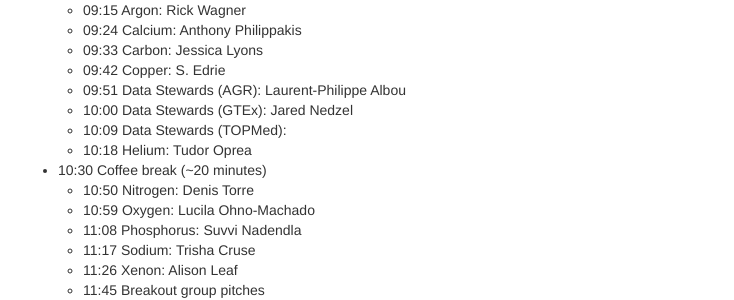
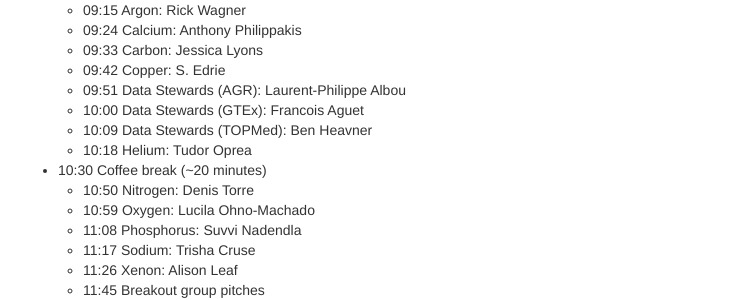
Before and after one commit to dcppc/2018-september-workshop, a Jekyll site: the page built from docs/agenda.md, in a window 1280 px wide and 900 px high, scrolled down 1240 px. Shown: the part 158-458 px from the top of the window, without its empty margins (257-991 px from the left). Built offline with Jekyll 4.4.1, drawn with Linux system fonts in a browser that asks for light colours.

Commit message:
add data steward names

```diff
--- a/docs/agenda.md
+++ b/docs/agenda.md
@@ -67,8 +67,8 @@ should focus on ongoing work and future directions. Each speaker will have 5 min
 	- 09:33 Carbon: Jessica Lyons
 	- 09:42 Copper: S. Edrie
 	- 09:51 Data Stewards (AGR): Laurent-Philippe Albou
-	- 10:00 Data Stewards (GTEx): Jared Nedzel
-	- 10:09 Data Stewards (TOPMed):
+	- 10:00 Data Stewards (GTEx): Francois Aguet
+	- 10:09 Data Stewards (TOPMed): Ben Heavner
 	- 10:18 Helium: Tudor Oprea
 - 10:30 Coffee break (~20 minutes)
 	- 10:50 Nitrogen: Denis Torre
```
